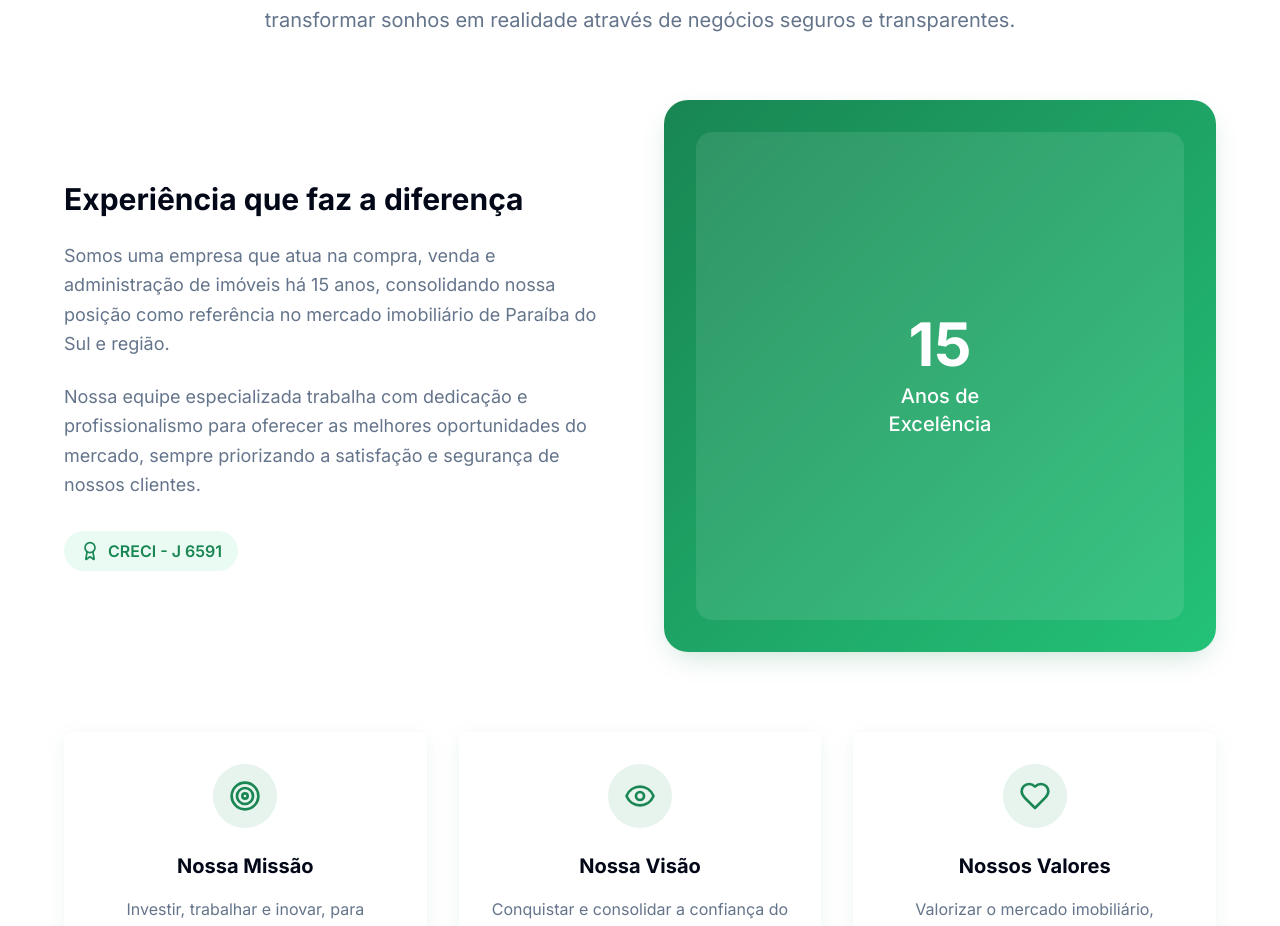
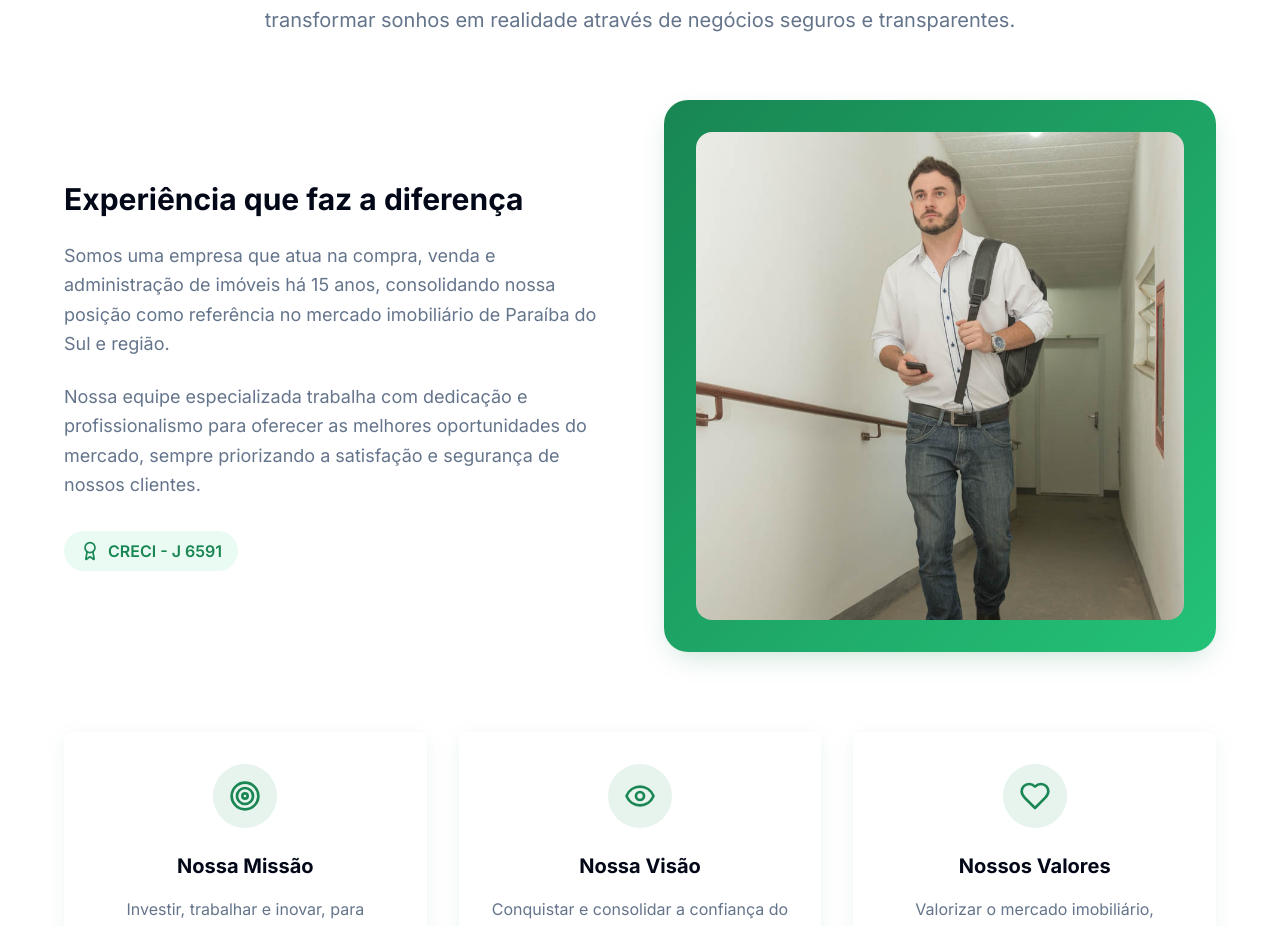
Before and after one commit to DevZipMateus/brizza-web-boost, a React (Vite) app: page / in a window 1280 px wide. Shown: the part 981-1907 px from the top of the page. Built offline with nearby package versions, Linux system fonts and the light colour scheme.

Commit message:
Substituir div por imagem
Substituí a div selecionada pela imagem "Residencial Paraiba Parque 2".

```diff
--- a/src/components/About.tsx
+++ b/src/components/About.tsx
@@ -41,13 +41,11 @@ const About = () => {
             </div>
             <div className="relative">
               <div className="aspect-square bg-gradient-primary rounded-3xl p-8 shadow-elegant">
-                <div className="h-full bg-white/10 backdrop-blur-sm rounded-2xl flex items-center justify-center">
-                  <div className="text-center text-white">
-                    <div className="text-6xl font-bold mb-2">15</div>
-                    <div className="text-xl font-medium">Anos de</div>
-                    <div className="text-xl font-medium">Excelência</div>
-                  </div>
-                </div>
+                <img
+                  src="/lovable-uploads/b515ef3b-d2db-44d8-96e4-103b0a2c99c7.png"
+                  alt="Residencial Paraíba Parque 2"
+                  className="h-full w-full object-cover rounded-2xl"
+                />
               </div>
             </div>
           </div>
```
